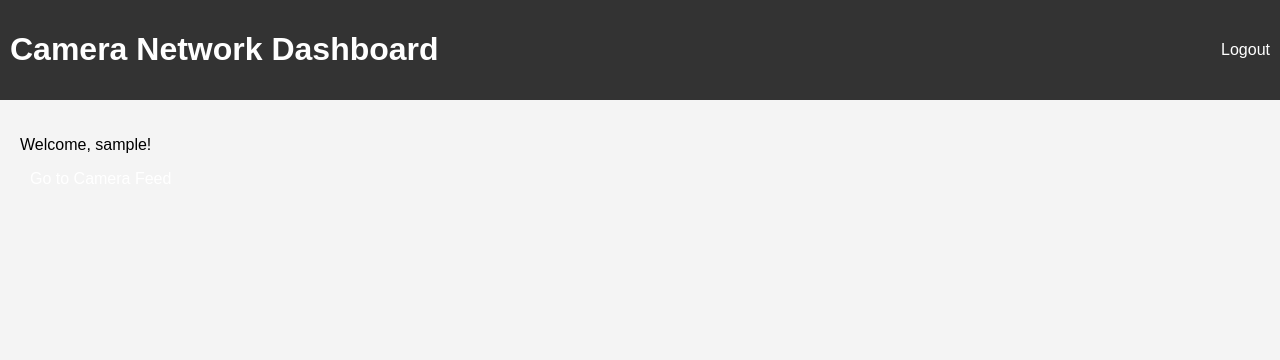
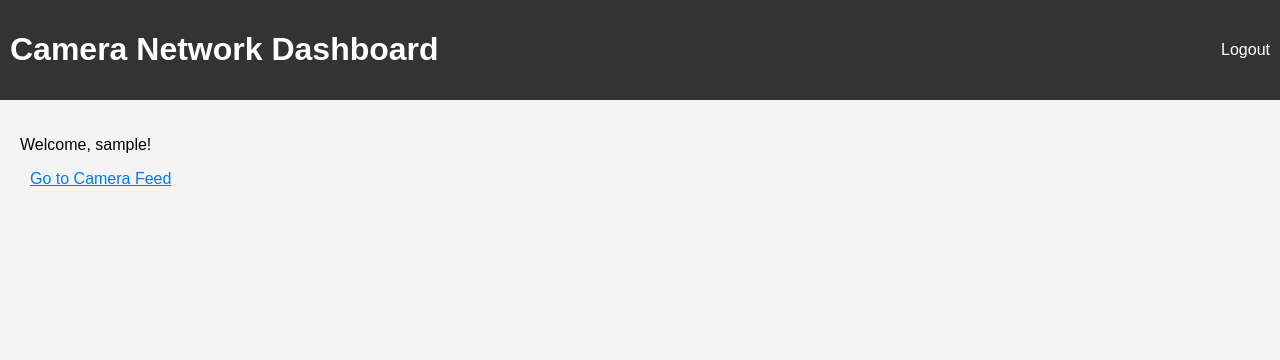
Before and after one commit to aaronjamesdg4241-prog/ip-camera-network, a Flask app: page /dashboard in a window 1280 px wide. Shown: the top 360 px of the page. Run offline with Flask 3, Linux system fonts and the light colour scheme; the visitor is signed in with stand-in values (Sample User, id 1); some libraries are stand-ins or nearby versions.

Commit message:
Update dashboard.html

```diff
--- a/templates/dashboard.html
+++ b/templates/dashboard.html
@@ -20,7 +20,7 @@
 </header>
 <div class="container">
   <p>Welcome, {{ current_user.username }}!</p>
-  <a href="{{ url_for('camera') }}">Go to Camera Feed</a>
+  <a href="{{ url_for('camera') }}" style="color: #007bff; text-decoration: underline;">Go to Camera Feed</a>
 </div>
 </body>
 </html>
```
